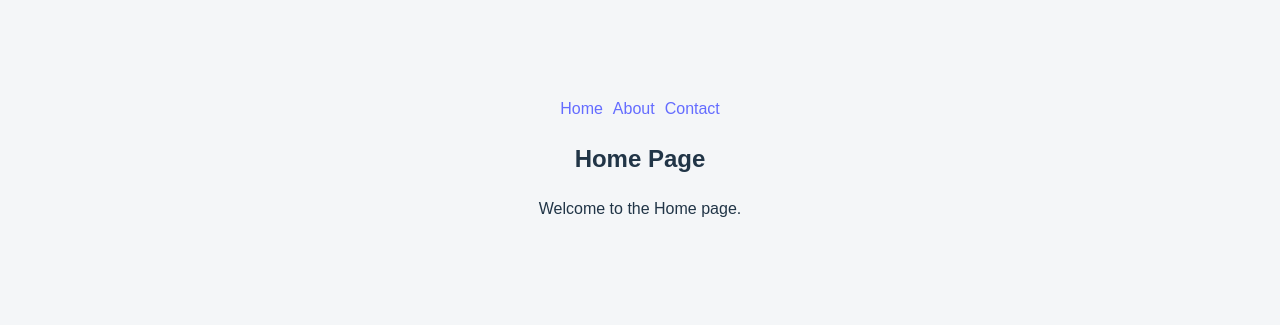
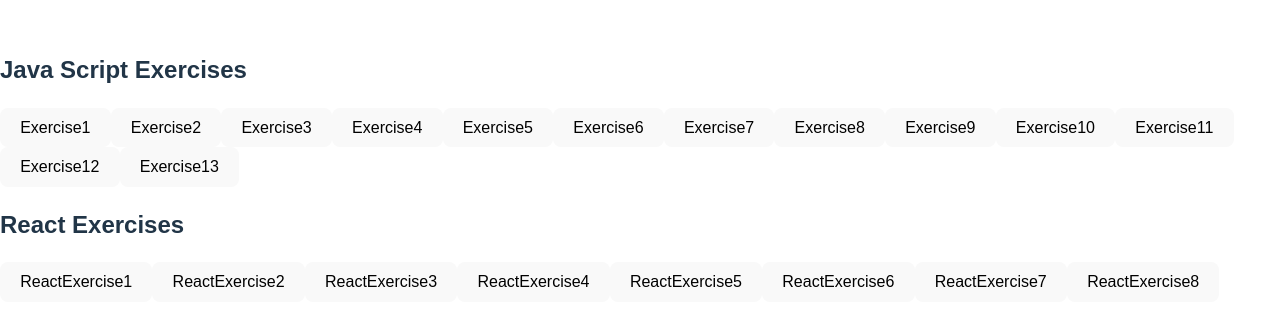
Before and after one commit to kuldeeepkumar/Training, a React (Vite) app: page / in a window 1280 px wide. Shown: the part 233-558 px from the top of the page. Built offline with nearby package versions, Linux system fonts and the light colour scheme.

Commit message:
Experiment Home Page Design and its functionality using React Router is done

```diff
--- a/src/App.jsx
+++ b/src/App.jsx
@@ -1,53 +1,82 @@
+import {
+  BrowserRouter,
+  Route,
+  Routes
+} from "react-router-dom";
 
-import './App.css'
-import Exercise1 from './exercises/exercise1/Exercise1'
-import Exercise2 from './exercises/exercise2/Exercise2'
-import Exercise3 from './exercises/exercise3/Exercise3'
-import Exercise4 from './exercises/exercise4/Exercise4'
-import Exercise5 from './exercises/exercise5/Exercise5'
-import Exercise6 from './exercises/exercise6/Exercise6'
-import Exercise7 from './exercises/exercise7/Exercise7'
-import Exercise8 from './exercises/exercise8/Exercise8';
-import Exercise9 from './exercises/exercise9/Exercise9';
-import Exercise10 from './exercises/exercise10/Exercise10';
-import Exercise11 from './exercises/exercise11/Exercise11';
-import Exercise12 from './exercises/exercise12/Exercise12';
-import Exercise13 from './exercises/exercise13/Exercise13';
-import TodoApp from './exercises/experiments/TodoApp'
-import ReactExercise1 from "./reactExercises/exercise1/reactExercise1";
-import ReactExercise2 from './reactExercises/exercise2/ReactExercise2'
-import ReactExercise3 from './reactExercises/exercise3/ReactExercise3'
-import ReactExercise4 from './reactExercises/exercise4/ReactExercise4'
-import ReactExercise5 from './reactExercises/exercise5/ReactExercise5'
-import ReactExercise6 from './reactExercises/exercise6/ReactExercise6'
-import ReactExercise7 from './reactExercises/exercise7/ReactExercise7'
-import ReactExercise8 from './reactExercises/exercise8/ReactExercise8'
+import Exercise1 from "./exercises/exercise1/Exercise1";
+import Exercise10 from "./exercises/exercise10/Exercise10";
+import Exercise11 from "./exercises/exercise11/Exercise11";
+import Exercise12 from "./exercises/exercise12/Exercise12";
+import Exercise13 from "./exercises/exercise13/Exercise13";
+import Exercise2 from "./exercises/exercise2/Exercise2";
+import Exercise3 from "./exercises/exercise3/Exercise3";
+import Exercise4 from "./exercises/exercise4/Exercise4";
+import Exercise5 from "./exercises/exercise5/Exercise5";
+import Exercise6 from "./exercises/exercise6/Exercise6";
+import Exercise7 from "./exercises/exercise7/Exercise7";
+import Exercise8 from "./exercises/exercise8/Exercise8";
+import Exercise9 from "./exercises/exercise9/Exercise9";
+import HomePage from "./HomePage";
+import React from "react";
+import ReactExercise1 from "./reactExercises/exercise1/ReactExercise1";
+import ReactExercise2 from "./reactExercises/exercise2/ReactExercise2";
+import ReactExercise3 from "./reactExercises/exercise3/ReactExercise3";
+import ReactExercise4 from "./reactExercises/exercise4/ReactExercise4";
+import ReactExercise5 from "./reactExercises/exercise5/ReactExercise5";
+import ReactExercise6 from "./reactExercises/exercise6/ReactExercise6";
+import ReactExercise7 from "./reactExercises/exercise7/ReactExercise7";
+import ReactExercise8 from "./reactExercises/exercise8/ReactExercise8";
+
 function App() {
+  const javaScriptExercisesData = [
+    { routesName: "/", component: <HomePage /> },
+    { routesName: "Exercise1", component: <Exercise1 /> },
+    { routesName: "Exercise2", component: <Exercise2 /> },
+    { routesName: "Exercise3", component: <Exercise3 /> },
+    { routesName: "Exercise4", component: <Exercise4 /> },
+    { routesName: "Exercise5", component: <Exercise5 /> },
+    { routesName: "Exercise6", component: <Exercise6 /> },
+    { routesName: "Exercise7", component: <Exercise7 /> },
+    { routesName: "Exercise8", component: <Exercise8 /> },
+    { routesName: "Exercise9", component: <Exercise9 /> },
+    { routesName: "Exercise10", component: <Exercise10 /> },
+    { routesName: "Exercise11", component: <Exercise11 /> },
+    { routesName: "Exercise12", component: <Exercise12 /> },
+    { routesName: "Exercise13", component: <Exercise13 /> },
+  ];
+
+  const reactExercisesData = [
+    { routesName: "ReactExercise1", component: <ReactExercise1 /> },
+    { routesName: "ReactExercise2", component: <ReactExercise2 /> },
+    { routesName: "ReactExercise3", component: <ReactExercise3 /> },
+    { routesName: "ReactExercise4", component: <ReactExercise4 /> },
+    { routesName: "ReactExercise5", component: <ReactExercise5 /> },
+    { routesName: "ReactExercise6", component: <ReactExercise6 /> },
+    { routesName: "ReactExercise7", component: <ReactExercise7 /> },
+    { routesName: "ReactExercise8", component: <ReactExercise8 /> },
+  ];
+
   return (
-    <>
-    {/* <Exercise1/>
-    <Exercise2/>
-    <Exercise3/>
-    <Exercise4/>
-    <Exercise5/>
-    <Exercise6/>
-    <Exercise7/>
-    <Exercise8/>
-    <Exercise9/>
-    <Exercise10/>
-    <Exercise11/>
-    <Exercise12/>
-    <Exercise13/>
-    <TodoApp/>
-    <ReactExercise1/>
-    <ReactExercise2/>
-     <ReactExercise3/>
-    <ReactExercise4/>
-    <ReactExercise5/> */}
-    {/* <ReactExercise6/>
-    <ReactExercise7/> */}
-    <ReactExercise8/>
-    </>
+    <BrowserRouter>
+      <Routes>
+        {javaScriptExercisesData.map((route) => (
+          <Route
+            key={route.routesName}
+            path={route.routesName}
+            element={route.component}
+          />
+        ))}
+        {reactExercisesData.map((route) => (
+          <Route
+            key={route.routesName}
+            path={route.routesName}
+            element={route.component}
+          />
+        ))}
+      </Routes>
+    </BrowserRouter>
   );
 }
-export default App
+
+export default App;
--- /dev/null
+++ b/src/HomePage.jsx
@@ -0,0 +1,126 @@
+import Exercise1 from "./exercises/exercise1/Exercise1";
+import Exercise10 from "./exercises/exercise10/Exercise10";
+import Exercise11 from "./exercises/exercise11/Exercise11";
+import Exercise12 from "./exercises/exercise12/Exercise12";
+import Exercise13 from "./exercises/exercise13/Exercise13";
+import Exercise2 from "./exercises/exercise2/Exercise2";
+import Exercise3 from "./exercises/exercise3/Exercise3";
+import Exercise4 from "./exercises/exercise4/Exercise4";
+import Exercise5 from "./exercises/exercise5/Exercise5";
+import Exercise6 from "./exercises/exercise6/Exercise6";
+import Exercise7 from "./exercises/exercise7/Exercise7";
+import Exercise8 from "./exercises/exercise8/Exercise8";
+import Exercise9 from "./exercises/exercise9/Exercise9";
+import React from "react";
+import ReactExercise1 from "./reactExercises/exercise1/ReactExercise1";
+import ReactExercise2 from "./reactExercises/exercise2/ReactExercise2";
+import ReactExercise3 from "./reactExercises/exercise3/ReactExercise3";
+import ReactExercise4 from "./reactExercises/exercise4/ReactExercise4";
+import ReactExercise5 from "./reactExercises/exercise5/ReactExercise5";
+import ReactExercise6 from "./reactExercises/exercise6/ReactExercise6";
+import ReactExercise7 from "./reactExercises/exercise7/ReactExercise7";
+import ReactExercise8 from "./reactExercises/exercise8/ReactExercise8";
+import { useNavigate } from "react-router-dom";
+
+const HomePage = () => {
+  const navigation = useNavigate();
+  const javaScriptExecisesData = [
+    {
+      routesName: "Exercise1",
+    },
+    {
+      routesName: "Exercise2",
+    },
+    {
+      routesName: "Exercise3",
+    },
+    {
+      routesName: "Exercise4",
+    },
+    {
+      routesName: "Exercise5",
+    },
+    {
+      routesName: "Exercise6",
+    },
+    {
+      routesName: "Exercise7",
+    },
+    {
+      routesName: "Exercise8",
+    },
+    {
+      routesName: "Exercise9",
+    },
+    {
+      routesName: "Exercise10",
+    },
+    {
+      routesName: "Exercise11",
+    },
+    {
+      routesName: "Exercise12",
+    },
+    {
+      routesName: "Exercise13",
+    },
+  ];
+  const reactExecisesData = [
+    {
+      routesName: "ReactExercise1",
+    },
+    {
+      routesName: "ReactExercise2",
+    },
+    {
+      routesName: "ReactExercise3",
+    },
+    {
+      routesName: "ReactExercise4",
+    },
+    {
+      routesName: "ReactExercise5",
+    },
+    {
+      routesName: "ReactExercise6",
+    },
+    {
+      routesName: "ReactExercise7",
+    },
+    {
+      routesName: "ReactExercise8",
+    },
+  ];
+  return (
+    <>
+      <div>
+        <h2> Java Script Exercises</h2>
+        <nav className="mainContainer">
+          {javaScriptExecisesData.map((route) => (
+            <button
+              key={route.routesName}
+              onClick={() => navigation(`/${route.routesName}`)}
+              className="cardButton">
+              {route.routesName}
+            </button>
+          ))}
+        </nav>
+      </div>
+      <div>
+        <h2> React Exercises</h2>
+        <nav className="mainContainer">
+          {reactExecisesData.map((route) => (
+            <button
+              key={route.routesName}
+              onClick={() => navigation(`/${route.routesName}`)}
+              className="cardButton">
+              {route.routesName}
+            </button>
+          ))}
+        </nav>
+      </div>
+    </>
+  );
+};
+
+export default HomePage;
```
Also changed, not shown: src/reactExercises/exercise1/ReactExercise1.jsx (renamed from src/reactExercises/exercise1/reactExercise1.jsx).
